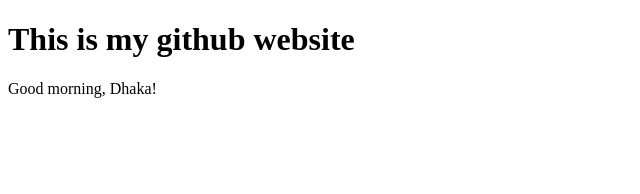
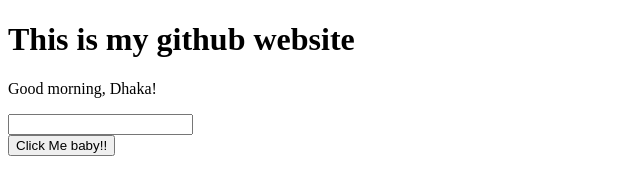
Before and after one commit to AmirulTechie/my_second_website, a plain HTML site: page index.html in a window 1280 px wide. Shown: the whole page, without its empty margins (0-640 px from the left). Drawn offline with Linux system fonts and the light colour scheme.

Commit message:
done adding button

```diff
--- a/index.html
+++ b/index.html
@@ -10,5 +10,10 @@
     <div>
         <p>Good morning, Dhaka!</p>
     </div>
+
+    <input type="text">
+    <br>
+    <button>Click Me baby!!</button>
+
 </body>
 </html>
```
